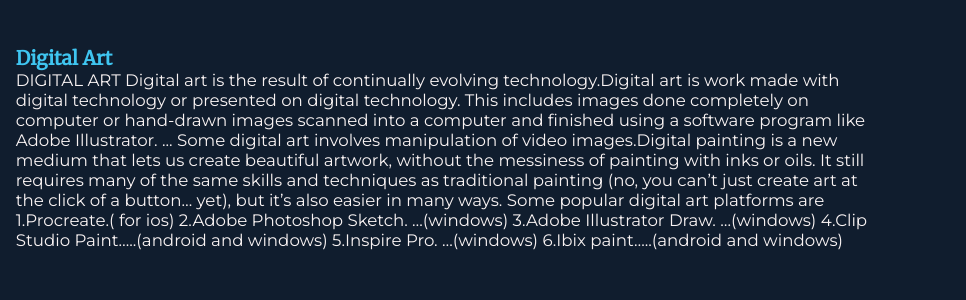
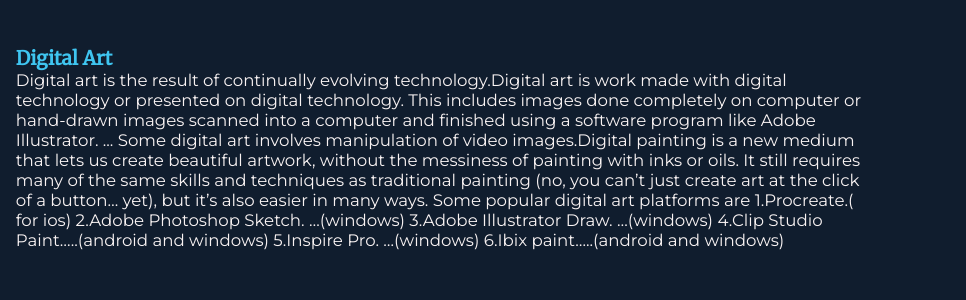
Before and after one commit to maddhujasen27/In4mals-art-page, a plain HTML site: page index.html in a window 1280 px wide. Shown: the part 1905-2205 px from the top of the page, 314-1280 px from the left. Drawn offline with nearby package versions, Linux system fonts and the light colour scheme; files whose address does not match are found by name; a web font is replaced by a local one.

Commit message:
Update index.html

```diff
--- a/index.html
+++ b/index.html
@@ -78,7 +78,7 @@
   <div class="images" data-aos="fade-up">
     <img class="digital-art-img" src="https://github.com/maddhujasen27/In4mals-art-page/blob/main/Images/Types/digital-art.jpeg">
     <h3>Digital Art</h3>
-    <p class="digital-art-text">DIGITAL ART
+    <p class="digital-art-text">
       Digital art is the result of continually evolving technology.Digital art is work made with digital technology or presented on digital technology. This includes images done completely on computer or hand-drawn images scanned into a computer and
       finished using a software program like Adobe Illustrator. ... Some digital art involves manipulation of video images.Digital painting is a new medium that lets us create beautiful artwork, without the messiness of painting with inks or oils. It
       still requires many of the same skills and techniques as traditional painting (no, you can’t just create art at the click of a button… yet), but it’s also easier in many ways.
```
